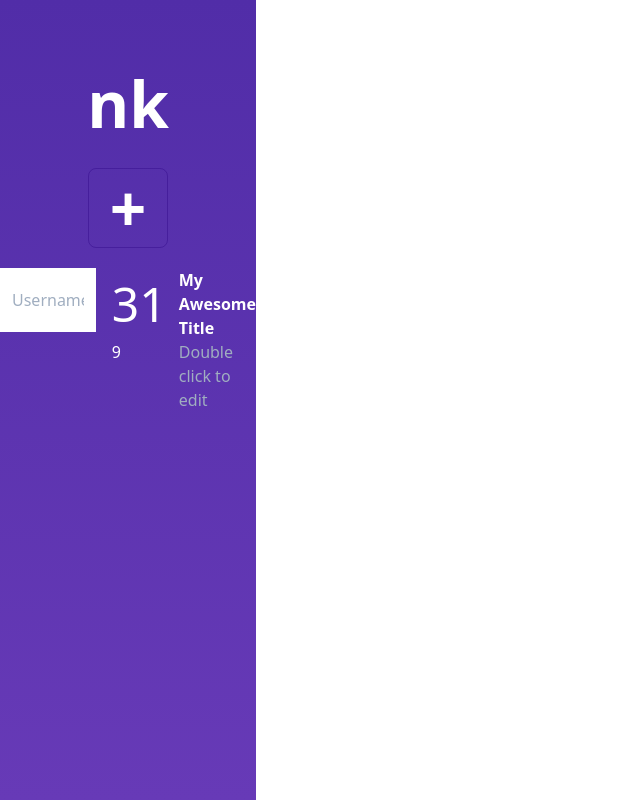
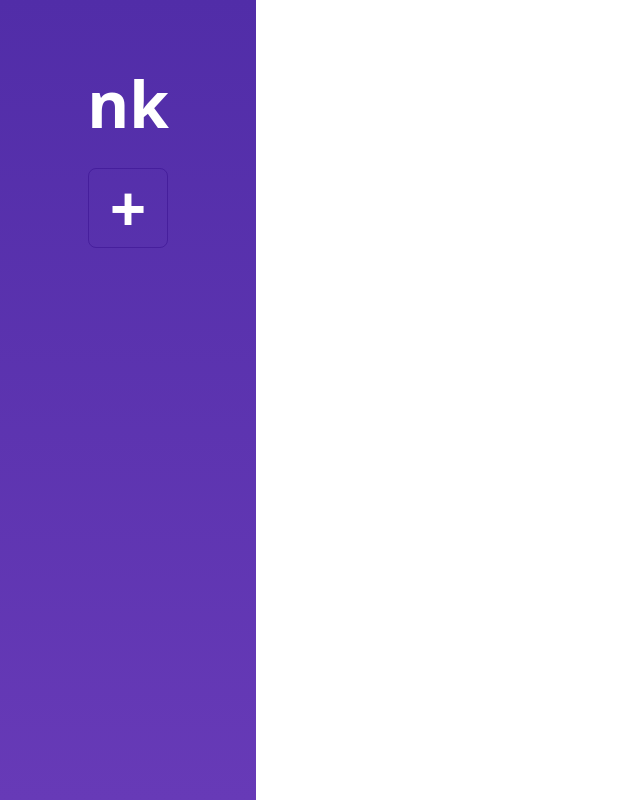
Before and after one commit to Lahori-Jawan/firebase-notes-app, a Vue app: page / in a window 1280 px wide. Shown: the whole page, without its empty margins (0-640 px from the left). Built offline with nearby package versions, Linux system fonts and the light colour scheme.

Commit message:
Added Editing state, list rendering, new note method & bound with templates

```diff
--- a/src/assets/css/main.css
+++ b/src/assets/css/main.css
@@ -77,6 +77,11 @@
   margin-right: 0.35rem;
 }
 
+.bookmark.active {
+  opacity: 1;
+  color: yellow;
+}
+
 .preview:hover .bookmark,
 .preview:hover .close-btn {
   opacity: 1;
--- a/src/components/Sidebar.vue
+++ b/src/components/Sidebar.vue
@@ -6,20 +6,27 @@
       <p class="text-white text-bold text-center mt-20 title-1">nk</p>
       <p class="text-center mt-10">
         <button
-          class="rounded-lg hover:border-transparent hover:text-red-500 focus:outline-none focus:shadow-lg transform hover:rotate-45 text-white w-20 h-20 transition duration-500 title-1 outline-blue"
+          class="rounded-lg hover:border-transparent focus:outline-none focus:shadow-lg transform text-white w-20 h-20 transition duration-500 title-1 outline-blue"
+          :class="{ 'hover:text-red-500 hover:rotate-45': editing }"
+          @click="addNote"
         >
           +
         </button>
       </p>
       <div class="notes-list mt-2">
-        <div class="preview pt-3 text-white flex justify-start relative">
+        <div
+          class="preview pt-3 text-white flex justify-start relative"
+          v-for="note in notes"
+          :key="note.id"
+        >
           <input
             class="w-full py-2 px-3 text-gray-700 leading-tight focus:outline-none focus:shadow-outline h-16"
             id="username"
             type="text"
             placeholder="Username"
+            v-show="editing"
           />
-          <div class="flex content pl-4">
+          <div class="flex content pl-4" v-show="!editing">
             <button
               class="close-btn absolute flex justify-center items-center focus:outline-none right-0 mt-5 mr-1 w-5 h-5"
             >
@@ -41,14 +48,15 @@
             </button>
             <div
               class="bookmark color absolute flex justify-center items-center right-0 mr-1 w-4 h-4"
+              :class="{ active: note.bookmark }"
             ></div>
             <div class="info flex flex-col">
-              <span class="date title-2">{{ date.getDate() }}</span>
-              <span class="month">{{ date.getMonth() }}</span>
+              <span class="date title-2">{{ note.date }}</span>
+              <span class="month">{{ note.month }}</span>
             </div>
             <div class="flex flex-col justify-center pl-3 content">
-              <div class="font-bold">My Awesome Title</div>
-              <p class="text-gray-500">Double click to edit</p>
+              <div class="font-bold">{{ note.title }}</div>
+              <p class="text-gray-500">{{ note.content }}</p>
             </div>
           </div>
         </div>
@@ -61,8 +69,23 @@
 export default {
   data() {
     return {
-      date: new Date()
+      date: new Date(),
+      editing: 0,
+      notes: []
     };
+  },
+  methods: {
+    addNote() {
+      console.log('add');
+      this.notes.push({
+        id: this.notes.length,
+        title: 'My Awesome Title',
+        content: 'Double click to edit',
+        bookmark: false,
+        date: this.date.getDate(),
+        month: 'October'
+      });
+    }
   }
 };
 </script>
```
